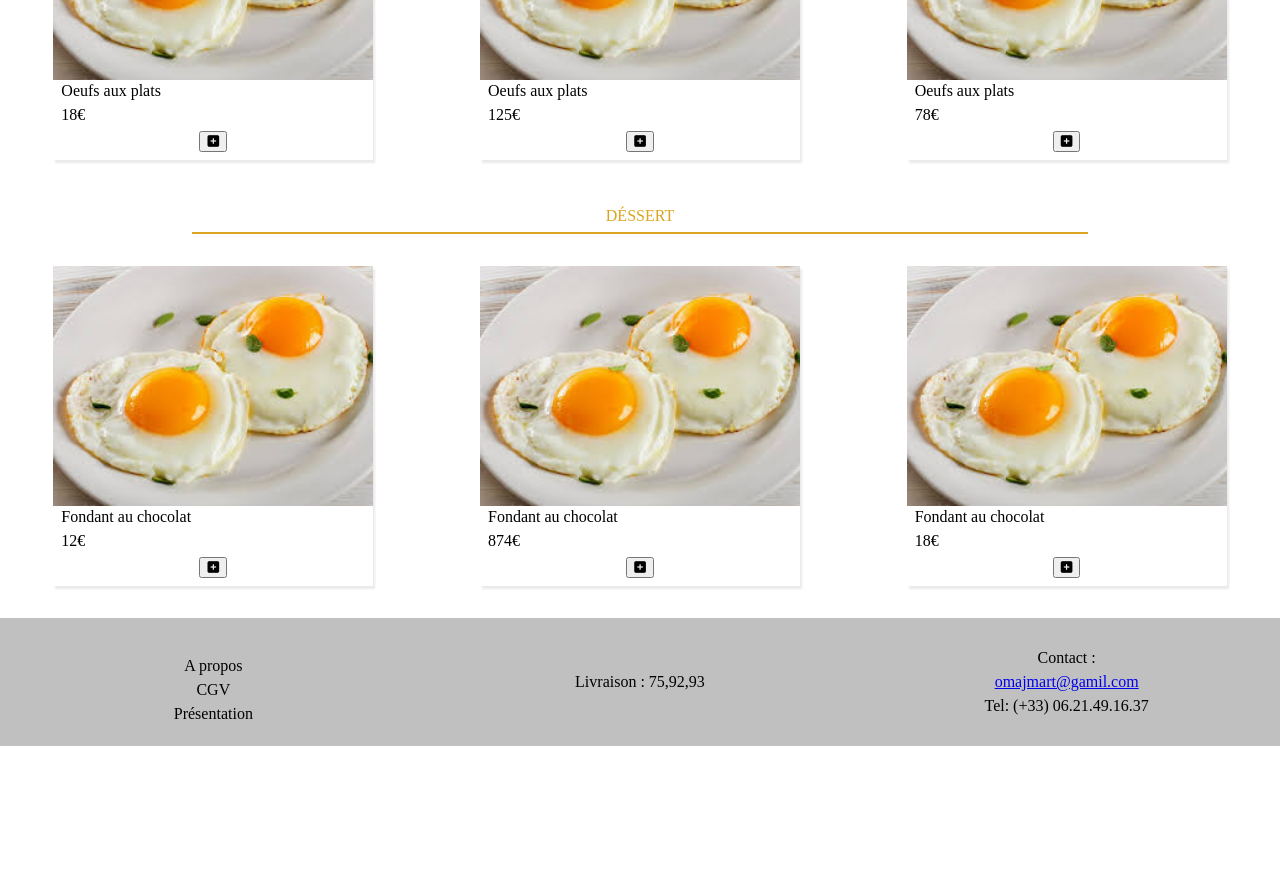
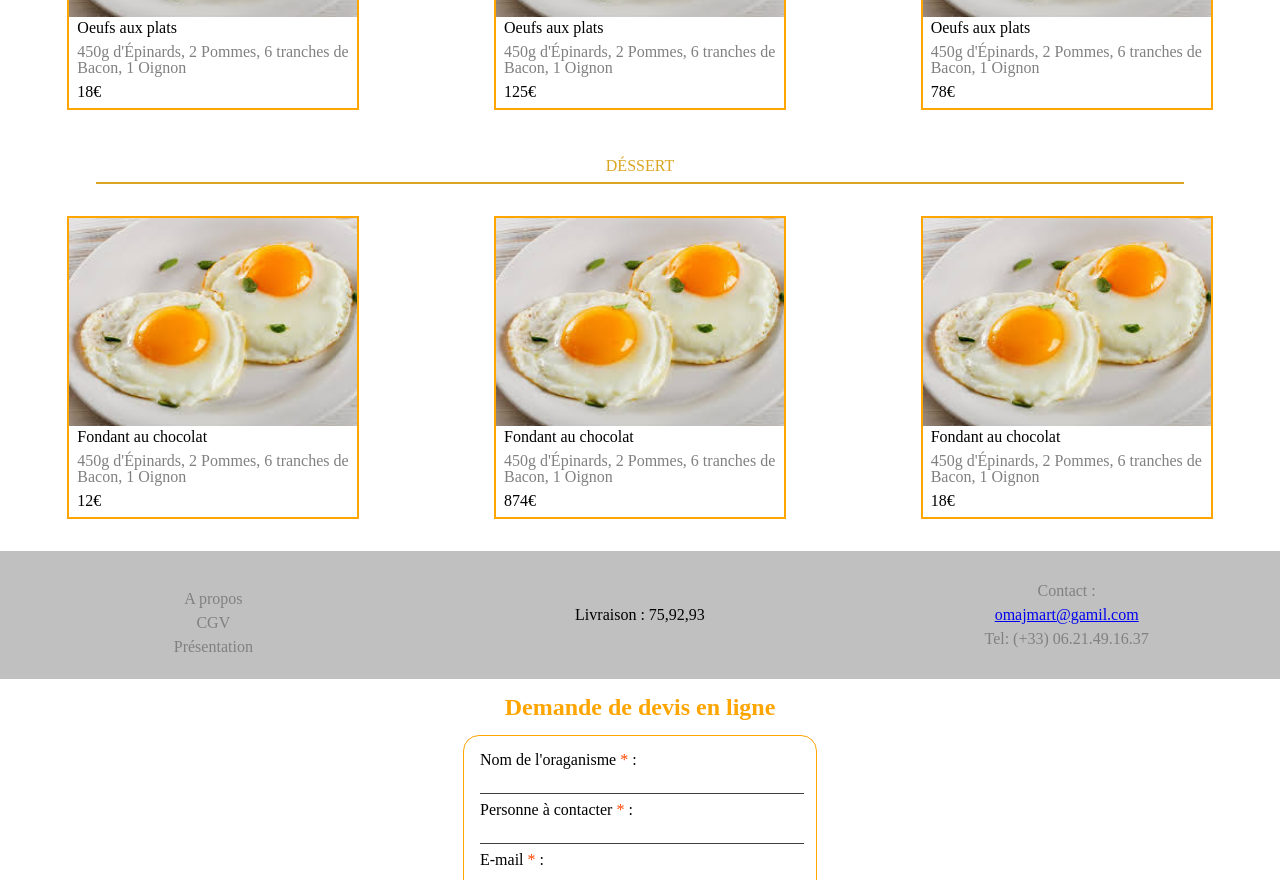
Before and after one commit to mik3553/OMajmar, a React (Create React App) app: page / in a window 1280 px wide. Shown: the part 1920-2800 px from the top of the page. Before the commit the page ends 2682 px from the top, so only its background shows below. Built offline with nearby package versions, Linux system fonts and the light colour scheme.

Commit message:
add Booking

```diff
--- a/public/index.html
+++ b/public/index.html
@@ -35,7 +35,6 @@
       To begin the development, run `npm start` or `yarn start`.
       To create a production bundle, use `npm run build` or `yarn build`.
     -->
-    <script src="https://kit.fontawesome.com/a3d1ecc32e.js" crossorigin="anonymous"></script>
 
   </body>
 </html>
--- a/src/App.css
+++ b/src/App.css
@@ -51,6 +51,12 @@ table {
 
 
 /*==========générale=============*/
+/* body {
+    background-color: rgb(240, 211, 116);
+} */
+p {
+    color: grey;
+}
 .alert {
     font-size: 0.7em;
     color:orange;
@@ -60,6 +66,9 @@ table {
     font-size: 0.7em;
     color: green;
     margin-top: -0.4rem;
+}
+.required {
+    color:orangered
 }
 
 /*===========Carte component=============*/
@@ -89,11 +98,11 @@ table {
     width: 16rem;
     margin: 0 auto 1rem auto;
     /* border-bottom: 1px dashed black; */
-    box-shadow: 2px 3px 2px  rgb(236, 233, 233);
+     border: 2px orange solid;
 }
 .carte p{
     margin: 0 0 0.5rem 0.5rem;
-    color:rgb(246, 197, 106);
+    color:grey;
 }
 .carte span, figcaption {
     display: block;
@@ -130,26 +139,24 @@ table {
 .logButton button:hover {
     background-color: orange;
 }
-.logButton button:focus{
-    background-color: orange;
-}
-.logpage h2 {
+
+.logpage h2 ,.bookingPage h2 {
     font-weight: bold;
     font-size: 1.5em;
     color: orange;
     text-align: center;
     margin-top: 1rem;
 }
-.logpage label {
+.logpage label,.bookingPage label {
     display: none;
 }
-.logpage input {
+.logpage input,.bookingPage input {
     width : 100%;
     margin: 0.5rem auto;
     border: none;
     border-bottom: rgb(63, 62, 61) 1px solid;
 }
-.logpage input[type='submit'] {
+.logpage input[type='submit'],.bookingPage input[type='submit'] {
     display: block;
     width : 7rem;
     margin: 0.5rem auto;
@@ -157,11 +164,15 @@ table {
     background-color: white;
     border-radius: 0.5rem;
 }
-.logpage input[type='submit']:hover {
+.logpage input[type='submit']:hover ,.bookingPage input[type='submit']:hover {
     background-color: orange;
 }
-.logpage form {
+.logpage form,.bookingPage form {
     margin: 1rem 2rem;
+}
+.bookingPage textarea {
+    margin-top: 1rem;
+    width: 100%;
 }
 
 
@@ -193,11 +204,6 @@ footer p {
 
 
 
-
-
-
-
-
 @media screen and (min-width: 900px) {
     .alert {
 
@@ -205,19 +211,18 @@ footer p {
     }
     .flexProduit {
         display: flex;
-        justify-content: space-evenly;
+        justify-content: space-between;
     }
     .carte figure {
-        width: 20rem;
+        width: 18rem;
         margin: 0 auto 1rem auto;
-        box-shadow: 2px 3px 2px  rgb(236, 233, 233);
     }
     .carte h3 {
-        width: 70%;
+        width: 85%;
     }
     .carte img {
-        height: 15rem;
-        width: 20rem;
+        height: 13rem;
+        width: 18rem;
     }
 
 
@@ -235,22 +240,22 @@ footer p {
         width: 9.5rem;
         margin-left: 0.3rem;
     }
-    .logpage label {
+    .logpage label,.bookingPage label {
         display: block;
     }
 
-    .logpage input {
+    .logpage input,.bookingPage input {
         width : 20rem;
         border: none;
         border-bottom: rgb(63, 62, 61) 1px solid;
     }
-    .logpage input::placeholder {
+    .logpage input::placeholder ,.bookingPage input::placeholder {
         opacity: 0;
     }
-    .logpage input[type='submit'] {
+    .logpage input[type='submit'] ,.bookingPage input[type='submit'] {
         width : 10rem;
     }
-    .logpage form {
+    .logpage form ,.bookingPage form {
         margin: 1rem auto;
         width: 20rem;
         border: orange 1px solid;
--- a/src/App.js
+++ b/src/App.js
@@ -2,7 +2,9 @@ import React, { Component } from 'react';
 // import Home from './components/Home'
 import Carte from './components/Carte'
 import LogPage from './components/LogPage'
+import Booking from './components/Booking'
 import './App.css';
+
 
 class App extends Component {
   render() {
@@ -10,6 +12,7 @@ class App extends Component {
       <div>
         <LogPage />
         <Carte />
+        <Booking />
       </div>
     )
   }
--- /dev/null
+++ b/src/components/Booking.js
@@ -0,0 +1,112 @@
+import React, { Component} from 'react'
+
+export default class Booking extends Component {
+    constructor(props) {
+        super(props)
+        this.state = {
+            organisme: '',
+            name: '',
+            email: '',
+            phone: '',
+            numberOfPersons: '',
+            budget: '',
+            message: ''
+        }
+        this.handleChange = this.handleChange.bind(this)
+        this.handleSubmit = this.handleSubmit.bind(this)
+    }
+    handleChange = (event) => {
+        const { name, value } = event.target
+        this.setState({ [name]: value })
+    }
+    handleSubmit = (event) => {
+        event.preventDefault()
+        const message = this.state
+        Object.keys(message)
+            .forEach(item => {
+                message[item] = ''
+            })
+        this.setState({...message})
+    }
+
+    render() {
+        return (
+            <div className='bookingPage'>
+                <h2>Demande de devis en ligne</h2>
+                <form className='bookingForm' onSubmit={this.handleSubmit}>
+                    <fieldset>
+                        <label>Nom de l'oraganisme <span className='required'>*</span> :</label>
+                        <input
+                            value={this.state.organisme}
+                            type='text'
+                            name='organisme'
+                            placeholder="Nom de l'oraganisme *"
+                            required
+                            onChange={this.handleChange} />
+                    </fieldset>
+                    <fieldset>
+                        <label>Personne à contacter <span className='required'>*</span> :</label>
+                        <input
+                            value={this.state.name}
+                            type='text'
+                            name='name'
+                            placeholder='Personne à contacter *'
+                            required
+                            onChange={this.handleChange} />
+                    </fieldset>
+                    <fieldset>
+                        <label>E-mail <span className='required'>*</span> :</label>
+                        <input
+                            value={this.state.email}
+                            type='email'
+                            name='email'
+                            placeholder='E-mail *'
+                            // pattern='/^(([^<>()[\]\\.,;:\s@"]+(\.[^<>()[\]\\.,;:\s@"]+)*)|(".+"))@((\[[0-9]{1,3}\.[0-9]{1,3}\.[0-9]{1,3}\.[0-9]{1,3}\])|(([a-zA-Z\-0-9]+\.)+[a-zA-Z]{2,}))$/'
+                            required
+                            onChange={this.handleChange} />
+                    </fieldset>
+                    <fieldset>
+                        <label>Téléphone:</label>
+                        <input
+                            value={this.state.phone}
+                            type='text'
+                            name='phone'
+                            pattern="^\+?\s*(\d+\s?){8,}$"
+                            placeholder='Téléphone'
+                            onChange={this.handleChange} />
+                    </fieldset>
+                    <fieldset>
+                        <label>Nombre de personnes <span className='required'>*</span> :</label>
+                        <input
+                            value={this.state.numberOfPersons}
+                            type='number'
+                            name='numberOfPersons'
+                            placeholder="Nombre de personnes *"
+                            required
+                            onChange={this.handleChange} />
+                    </fieldset>
+                    <fieldset>
+                        <label>Budget par personne <span className='required'>*</span> :</label>
+                        <input
+                            value={this.state.budget}
+                            type='text'
+                            name='budget'
+                            placeholder="Budget par personne *"
+                            pattern="^[0-9]*"
+                            required
+                            onChange={this.handleChange} />
+                    </fieldset>
+                    <textarea
+                        rows='10'
+                        value={this.state.message}
+                        type='text'
+                        name='message'
+                        placeholder="Votre méssage"
+                        onChange={this.handleChange}>
+                    </textarea>
+                    <input type='submit' />
+                </form>
+            </div>
+        )
+    }
+}
--- a/src/components/Produit.js
+++ b/src/components/Produit.js
@@ -1,27 +1,15 @@
 import React, { Component } from 'react'
 export default class Produit extends Component {
 
-    constructor(props) {
-        super(props)
-        this.state = {
-             isShow : false
-        }
-    }
-
-    handleShow = () => {
-        this.setState({isShow:!this.state.isShow })
-    }
 
     render() {
-        const { isShow }  =this.state
         const { details } =this.props
         return (
                 <figure className='figure'>
                     <img src={require(`../images/${details.image}`)} alt={details.title} />
                     <figcaption>{details.title}</figcaption>
-                    {isShow ? <p>{details.ingredients}</p> : null }
+                    <p>{details.ingredients}</p>
                     <span>{details.prix}€</span>
-                    <button onClick={this.handleShow}><i className="fas fa-plus-square"></i></button>
                 </figure>
         )
     }
--- a/src/components/SignInForm.js
+++ b/src/components/SignInForm.js
@@ -76,7 +76,7 @@ export default class SignInForm extends Component {
                             value={this.state.firstName}
                             type='text'
                             name='firstName'
-                            placeholder='Nom'
+                            placeholder='Prénom'
                             required
                             onChange={this.handleChange}/>
                     </fieldset>
@@ -86,7 +86,7 @@ export default class SignInForm extends Component {
                             value={this.state.lastName}
                             type='text'
                             name='lastName'
-                            placeholder='Prénom'
+                            placeholder='Nom'
                             required
                             onChange={this.handleChange}/>
                     </fieldset>
```
Also changed, not shown: src/images/logoInPage.png (added).
